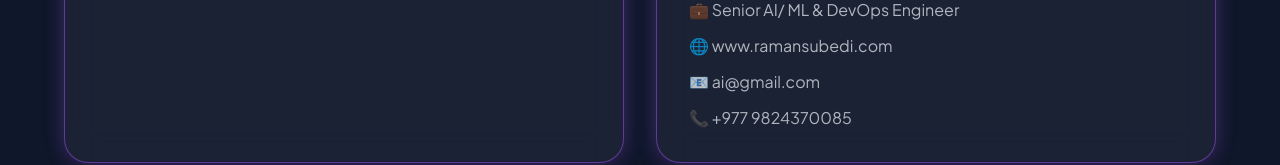
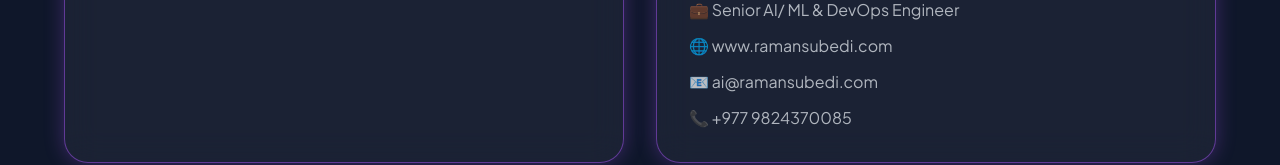
Before and after one commit to Raman21676/Subedi_Portfolio, a Next.js app: page / in a window 1280 px wide. Shown: the part 4578-4743 px from the top of the page. Built offline with nearby package versions, Linux system fonts and the light colour scheme.

Commit message:
Update contact and footer components

```diff
--- a/components/Contact.tsx
+++ b/components/Contact.tsx
@@ -251,7 +251,7 @@ export default function Contact() {
                 <p>🎓 BIT Graduate, Tribhuvan University</p>
                 <p>💼 Senior AI/ ML & DevOps Engineer</p>
                 <p>🌐 www.ramansubedi.com</p>
-                <p>📧 ai@gmail.com</p>
+                <p>📧 ai@ramansubedi.com</p>
                 <p>📞 +977 9824370085</p>
               </div>
             </div>
```
